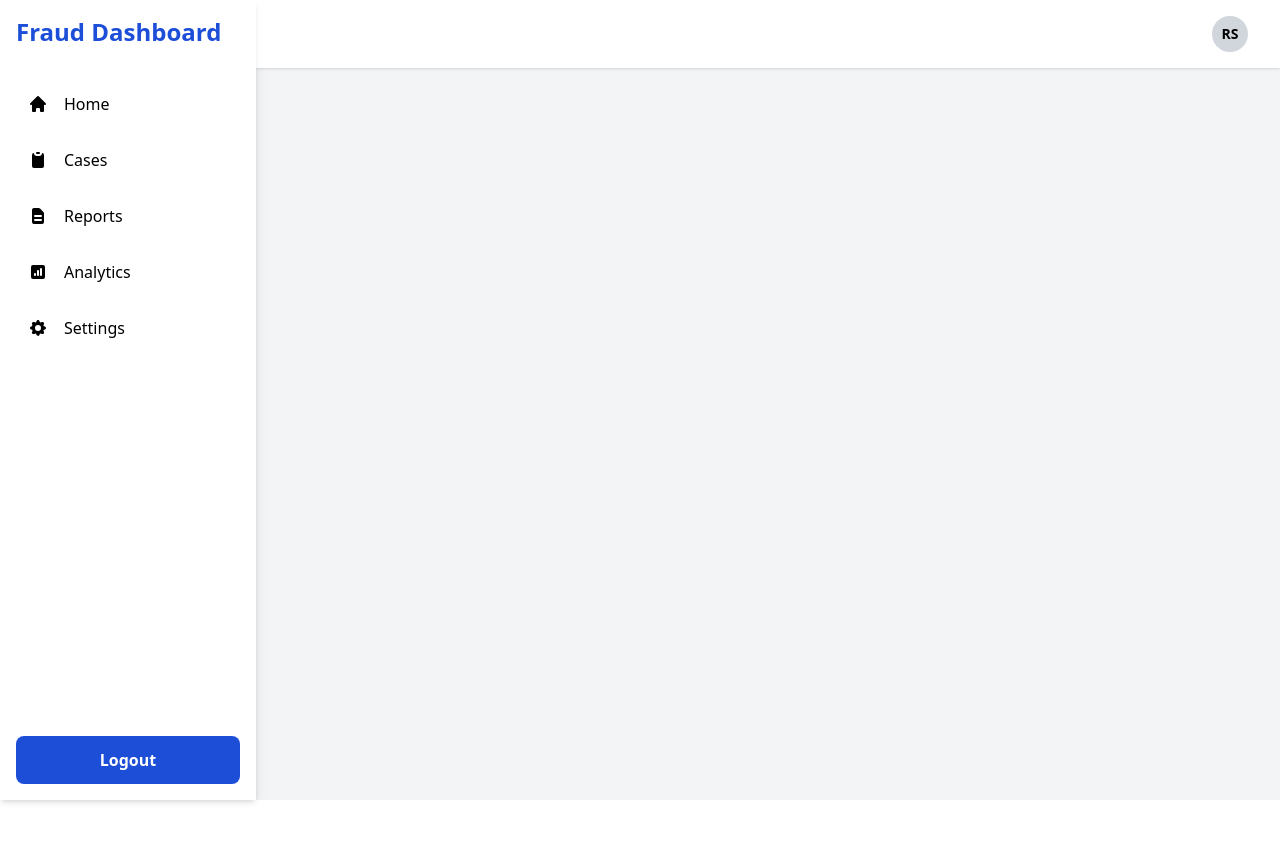
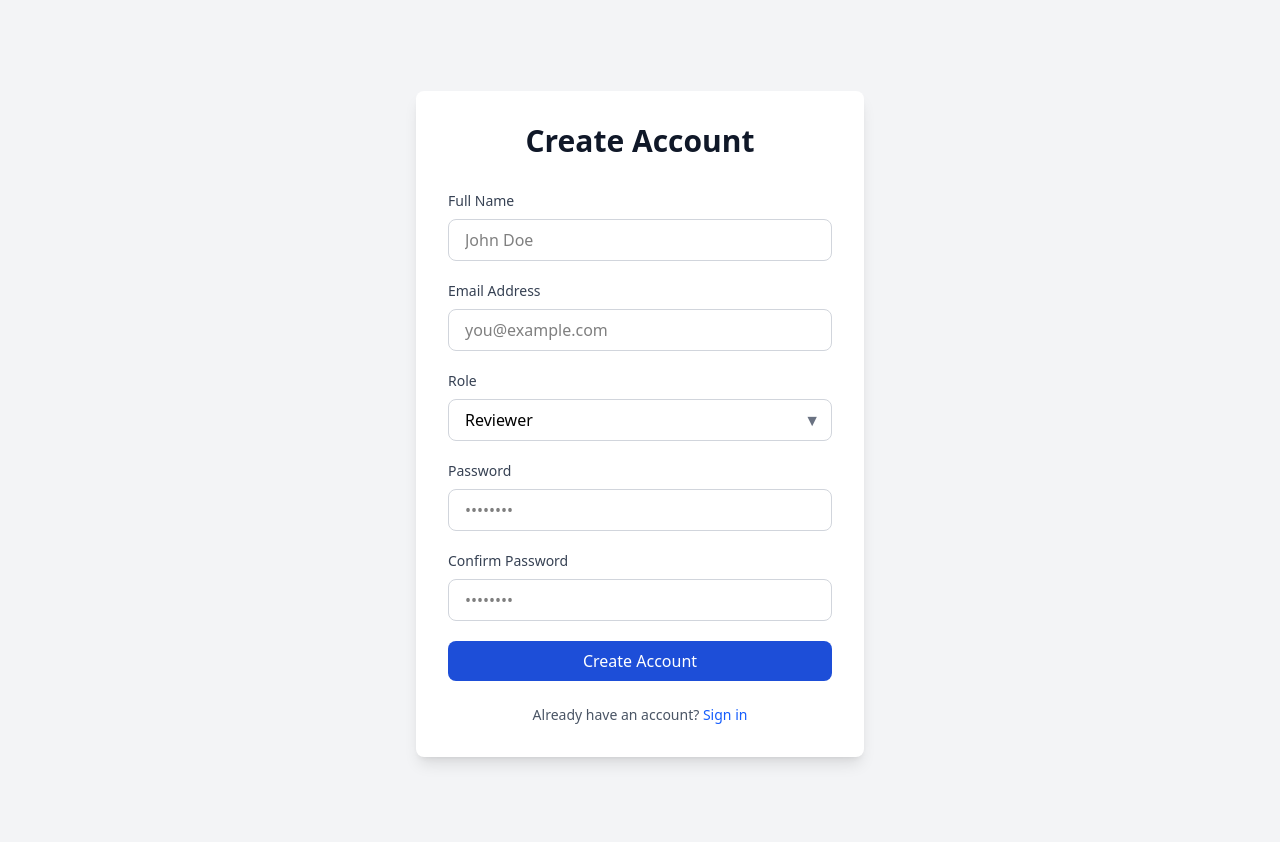
Before and after one commit to Mankuuu1405/BRD-FraudTeamDashboard, a React (Vite) app: page /signup in a window 1280 px wide. Shown: the top 842 px of the page. Before the commit the page ends 800 px from the top, so only its background shows below. Built offline with nearby package versions, Linux system fonts and the light colour scheme.

Commit message:
Sign Up Page Added

```diff
--- a/src/App.jsx
+++ b/src/App.jsx
@@ -17,13 +17,14 @@ import Login from "./pages/Login";
 import ForgotPassword from "./pages/ForgotPassword";
 
 import { HiMenu } from "react-icons/hi";
+import SignUp from "./pages/SignUp";
 
 export default function App() {
   const location = useLocation();
   const [sidebarOpen, setSidebarOpen] = useState(false);
 
   // Routes where sidebar is hidden
-  const hideSidebarRoutes = ["/login", "/forgot-password"];
+  const hideSidebarRoutes = ["/login", "/forgot-password", "/signup"];
   const hideSidebar = hideSidebarRoutes.includes(location.pathname);
 
   // Page title logic
@@ -118,6 +119,7 @@ export default function App() {
             {/* Non-protected routes */}
             <Route path="/login" element={<Login />} />
             <Route path="/forgot-password" element={<ForgotPassword />} />
+            <Route path="/signup" element={<SignUp />} />
           </Routes>
         </div>
       </div>
--- /dev/null
+++ b/src/pages/SignUp.jsx
@@ -0,0 +1,170 @@
+import React, { useState } from "react";
+import { useNavigate } from "react-router-dom";
+
+const SignUp = ({ onSwitch, onSignUp }) => {
+    const [formData, setFormData] = useState({
+        name: "",
+        email: "",
+        password: "",
+        confirmPassword: "",
+        role: "verifier",
+    });
+
+    const navigate = useNavigate();
+
+    const handleSubmit = () => {
+        if (formData.password !== formData.confirmPassword) {
+            alert("Passwords do not match!");
+            return;
+        }
+        if (formData.name && formData.email && formData.password) {
+            onSignUp(formData);
+        }
+    };
+
+    return (
+        <div className="flex justify-center items-center min-h-screen bg-gray-100 px-4">
+            <div className="bg-white rounded-lg shadow-lg p-8 w-full max-w-md">
+                {/* Heading */}
+                <div className="text-center mb-8">
+                    <h2 className="text-3xl font-bold text-gray-900">Create Account</h2>
+                </div>
+
+                {/* Form */}
+                <div className="space-y-5">
+
+                    {/* Full Name */}
+                    <div>
+                        <label className="block text-sm font-medium text-gray-700 mb-2">
+                            Full Name
+                        </label>
+                        <input
+                            type="text"
+                            className="w-full px-4 py-2 border border-gray-300 rounded-lg
+                focus:ring-2 focus:ring-blue-500 focus:border-transparent"
+                            placeholder="John Doe"
+                            value={formData.name}
+                            onChange={(e) =>
+                                setFormData({ ...formData, name: e.target.value })
+                            }
+                        />
+                    </div>
+
+                    {/* Email */}
+                    <div>
+                        <label className="block text-sm font-medium text-gray-700 mb-2">
+                            Email Address
+                        </label>
+                        <input
+                            type="email"
+                            className="w-full px-4 py-2 border border-gray-300 rounded-lg
+                focus:ring-2 focus:ring-blue-500 focus:border-transparent"
+                            placeholder="you@example.com"
+                            value={formData.email}
+                            onChange={(e) =>
+                                setFormData({ ...formData, email: e.target.value })
+                            }
+                        />
+                    </div>
+
+                    {/* Role Dropdown (Improved) */}
+                    <div>
+                        <label className="block text-sm font-medium text-gray-700 mb-2">
+                            Role
+                        </label>
+
+                        <div className="relative">
+                            <select
+                                className="
+                  w-full px-4 py-2 pr-10
+                  border border-gray-300 rounded-lg
+                  focus:ring-2 focus:ring-blue-500 focus:border-transparent
+                  appearance-none
+                "
+                                value={formData.role}
+                                onChange={(e) =>
+                                    setFormData({ ...formData, role: e.target.value })
+                                }
+                            >
+                                <option value="verifier">Reviewer</option>
+                                <option value="kyc">Underwriter</option>
+                                <option value="doc_verification">Analyst</option>
+                            </select>
+
+                            {/* Custom dropdown arrow */}
+                            <span
+                                className="
+                  absolute inset-y-0 right-3 flex items-center
+                  pointer-events-none text-gray-500
+                "
+                            >
+                                ▼
+                            </span>
+                        </div>
+                    </div>
+
+                    {/* Password */}
+                    <div>
+                        <label className="block text-sm font-medium text-gray-700 mb-2">
+                            Password
+                        </label>
+                        <input
+                            type="password"
+                            className="w-full px-4 py-2 border border-gray-300 rounded-lg
+                focus:ring-2 focus:ring-blue-500 focus:border-transparent"
+                            placeholder="••••••••"
+                            value={formData.password}
+                            onChange={(e) =>
+                                setFormData({ ...formData, password: e.target.value })
+                            }
+                        />
+                    </div>
+
+                    {/* Confirm Password */}
+                    <div>
+                        <label className="block text-sm font-medium text-gray-700 mb-2">
+                            Confirm Password
+                        </label>
+                        <input
+                            type="password"
+                            className="w-full px-4 py-2 border border-gray-300 rounded-lg
+                focus:ring-2 focus:ring-blue-500 focus:border-transparent"
+                            placeholder="••••••••"
+                            value={formData.confirmPassword}
+                            onChange={(e) =>
+                                setFormData({
+                                    ...formData,
+                                    confirmPassword: e.target.value,
+                                })
+                            }
+                        />
+                    </div>
+
+                    {/* Submit Button */}
+                    <button
+                        onClick={handleSubmit}
+                        className="
+              w-full px-4 py-2 bg-primary-blue text-white rounded-lg
+              hover:bg-blue-800 transition-colors font-medium
+            "
+                    >
+                        Create Account
+                    </button>
+                </div>
+
+                {/* Switch to login */}
+                <p className="mt-6 text-center text-sm text-gray-600">
+                    Already have an account?{" "}
+                    <button
+                        onClick={() => navigate("/login")}
+                        className="text-blue-600 hover:text-blue-700 font-medium"
+                    >
+                        Sign in
+                    </button>
+                </p>
+            </div>
+        </div>
+    );
+};
+
+export default SignUp;
```
